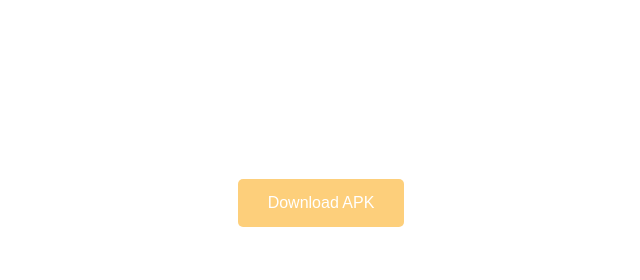
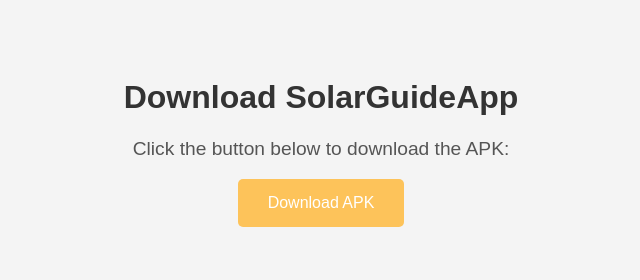
Before and after one commit to m1raizxc/SolarGuideApp, a plain HTML site: page index.html in a window 1280 px wide. Shown: the whole page, without its empty margins (319-959 px from the left). Drawn offline with Linux system fonts and the light colour scheme.

Commit message:
Update index.html

```diff
--- a/index.html
+++ b/index.html
@@ -7,24 +7,21 @@
     <style>
         body {
             font-family: Arial, sans-serif;
-            background-image: url('your-image-url.jpg'); /* Add your background image URL here */
-            background-size: cover; /* Cover the entire screen */
-            background-position: center; /* Center the background image */
+            background-color: #f4f4f4;
             text-align: center;
             padding: 50px;
-            color: white; /* Change text color for better contrast */
         }
         h1 {
-            color: #fff; /* White color for the heading */
+            color: #333;
         }
         p {
             font-size: 1.2em;
-            color: #fff; /* White color for the paragraph */
+            color: #555;
         }
         .download-btn {
             display: inline-block;
             padding: 15px 30px;
-            background-color: rgba(253, 195, 90, 0.8); /* Semi-transparent button color */
+            background-color: #FDC35A; /* button color */
             color: white;
             text-decoration: none;
             border-radius: 5px;
@@ -32,7 +29,7 @@
             transition: background-color 0.3s;
         }
         .download-btn:hover {
-            background-color: rgba(229, 168, 77, 0.8); /* Darker shade on hover */
+            background-color: #e5a84d; /* darker shade on hover */
         }
     </style>
 </head>
```
